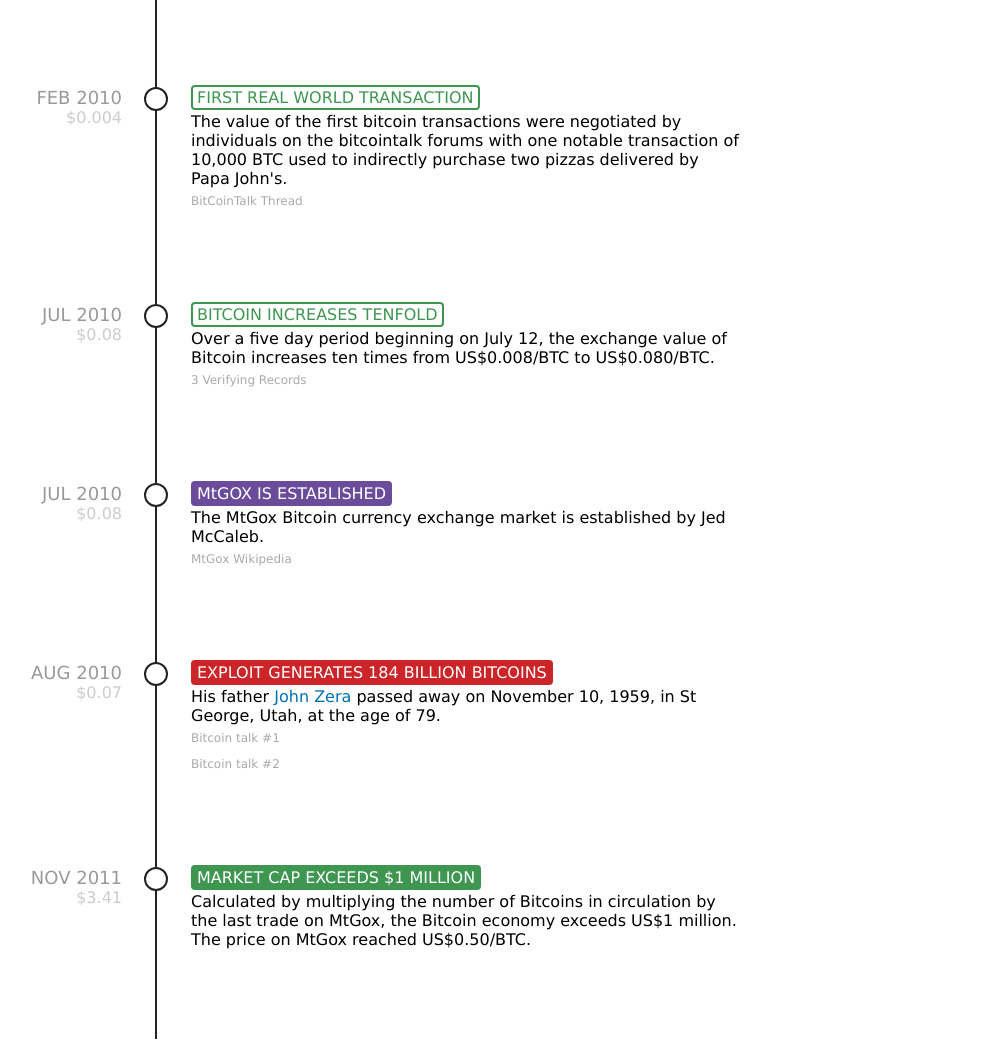
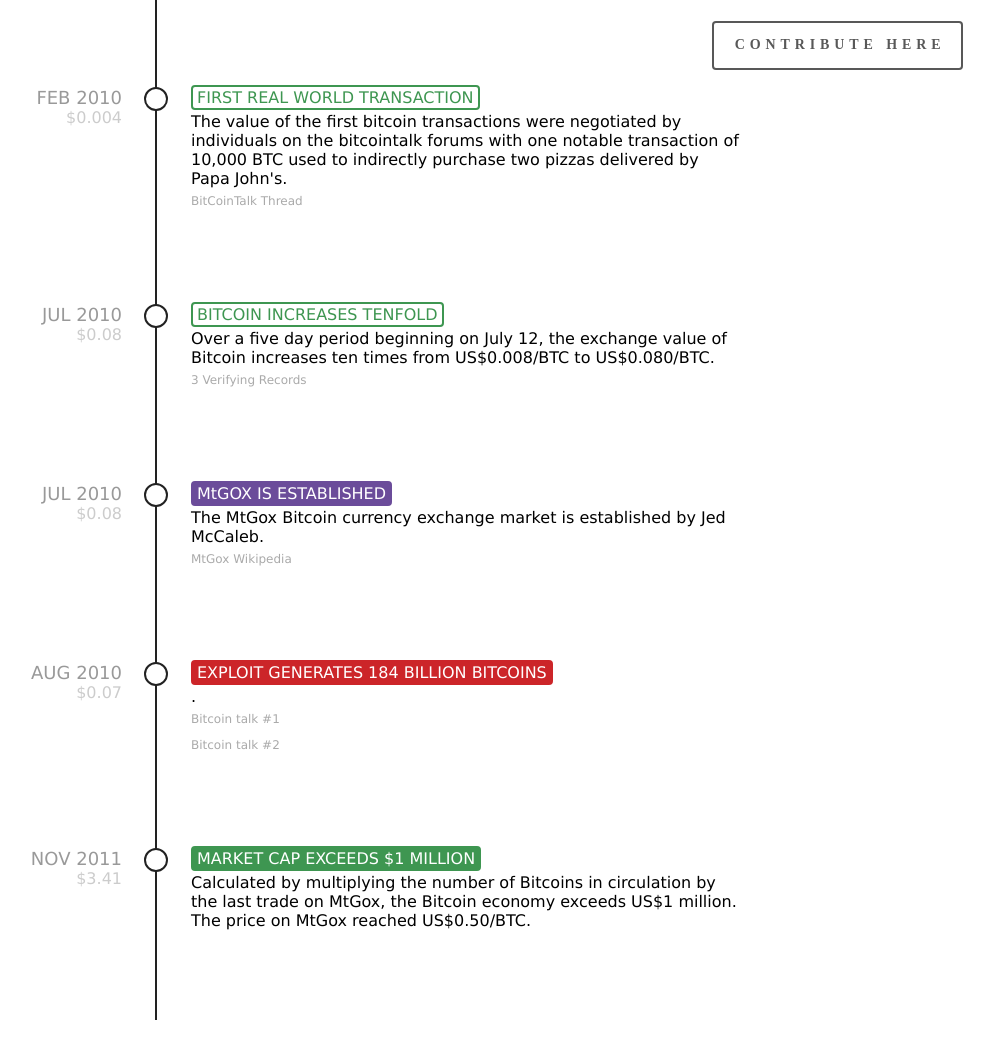
Before and after one commit to dtylor11/CryptoTimeline, a plain HTML site: page index.html in a window 1280 px wide. Shown: the part 711-1753 px from the top of the page, without its empty margins (284-1278 px from the left). Drawn offline with Linux system fonts and the light colour scheme; a web font is replaced by a local one.

Commit message:
added contribute button

```diff
--- a/css/main.css
+++ b/css/main.css
@@ -1,8 +1,51 @@
 @import url('https://fonts.googleapis.com/css?family=Slabo+13px');
 
+.by-maker {
+	position: fixed;
+	bottom: 15px;
+	right: 25px;
+}
+
+.button {
+		-moz-appearance: none;
+		-webkit-appearance: none;
+		-ms-appearance: none;
+		appearance: none;
+		-moz-transition: background-color 0.2s ease-in-out, color 0.2s ease-in-out, box-shadow 0.2s ease-in-out;
+		-webkit-transition: background-color 0.2s ease-in-out, color 0.2s ease-in-out, box-shadow 0.2s ease-in-out;
+		-ms-transition: background-color 0.2s ease-in-out, color 0.2s ease-in-out, box-shadow 0.2s ease-in-out;
+		transition: background-color 0.2s ease-in-out, color 0.2s ease-in-out, box-shadow 0.2s ease-in-out;
+		background-color: transparent;
+		border-radius: 4px;
+		border: 0;
+		box-shadow: inset 0 0 0 2px #585858;
+		color: #585858 !important;
+		cursor: pointer;
+		display: inline-block;
+		font-size: 0.8em;
+		font-weight: 900;
+		height: 3.5em;
+		letter-spacing: 0.35em;
+		line-height: 3.45em;
+		overflow: hidden;
+		padding: 0 1.25em 0 1.6em;
+		text-align: center;
+		text-decoration: none;
+		text-overflow: ellipsis;
+		text-transform: uppercase;
+		white-space: nowrap;
+	}
+
+  .button:hover {
+			color: #f2849e !important;
+			box-shadow: inset 0 0 0 2px #f2849e;
+		}
 
 @media screen and (max-width: 640px) {
 
+  #contribute {
+    display: none;
+  }
   .header-name {
     font-size: 2em !important;
   }
--- a/index.html
+++ b/index.html
@@ -90,7 +90,7 @@
     <div class="fs-timeline-item-line"></div>
     <div class="fs-timeline-item-bullet"></div>
     <p class="fs-timeline-item-date">AUG 2010<br><span class="fs-timeline-age">$0.07</span></p>
-    <p class="fs-timeline-item-description"><span class="fs-timeline-tag fs-timeline-tag-died">EXPLOIT GENERATES 184 BILLION BITCOINS</span><br>His father <a href="#">John Zera</a> passed away on November 10, 1959, in St George, Utah, at the age of 79.<a href="https://bitcointalk.org/index.php?topic=822.0" class="record-link" target="_blank">Bitcoin talk #1</a><a href="https://bitcointalk.org/index.php?topic=6290.0" class="record-link" target="_blank">Bitcoin talk #2</a></p>
+    <p class="fs-timeline-item-description"><span class="fs-timeline-tag fs-timeline-tag-died">EXPLOIT GENERATES 184 BILLION BITCOINS</span><br>.<a href="https://bitcointalk.org/index.php?topic=822.0" class="record-link" target="_blank">Bitcoin talk #1</a><a href="https://bitcointalk.org/index.php?topic=6290.0" class="record-link" target="_blank">Bitcoin talk #2</a></p>
   </li>
   <li class="fs-timeline-item n">
     <div class="fs-timeline-item-line"></div>
@@ -100,7 +100,13 @@
   </li>
 </ul>
 
-
+<div class="row" id="contribute">
+  <div class="col-md-3 by-maker">
+    <div>
+      <a href="https://docs.google.com/spreadsheets/d/1ETNPlz05N1xqcUhp5bNX7n2N9GZv7_NKm6zUC__VSVs/edit?usp=sharing" target="_blank" class="button" style="font-size:14px">CONTRIBUTE HERE</a>
+  </div>
+  </div>
+</div>
 <script>
 </script>
 </body>
```
